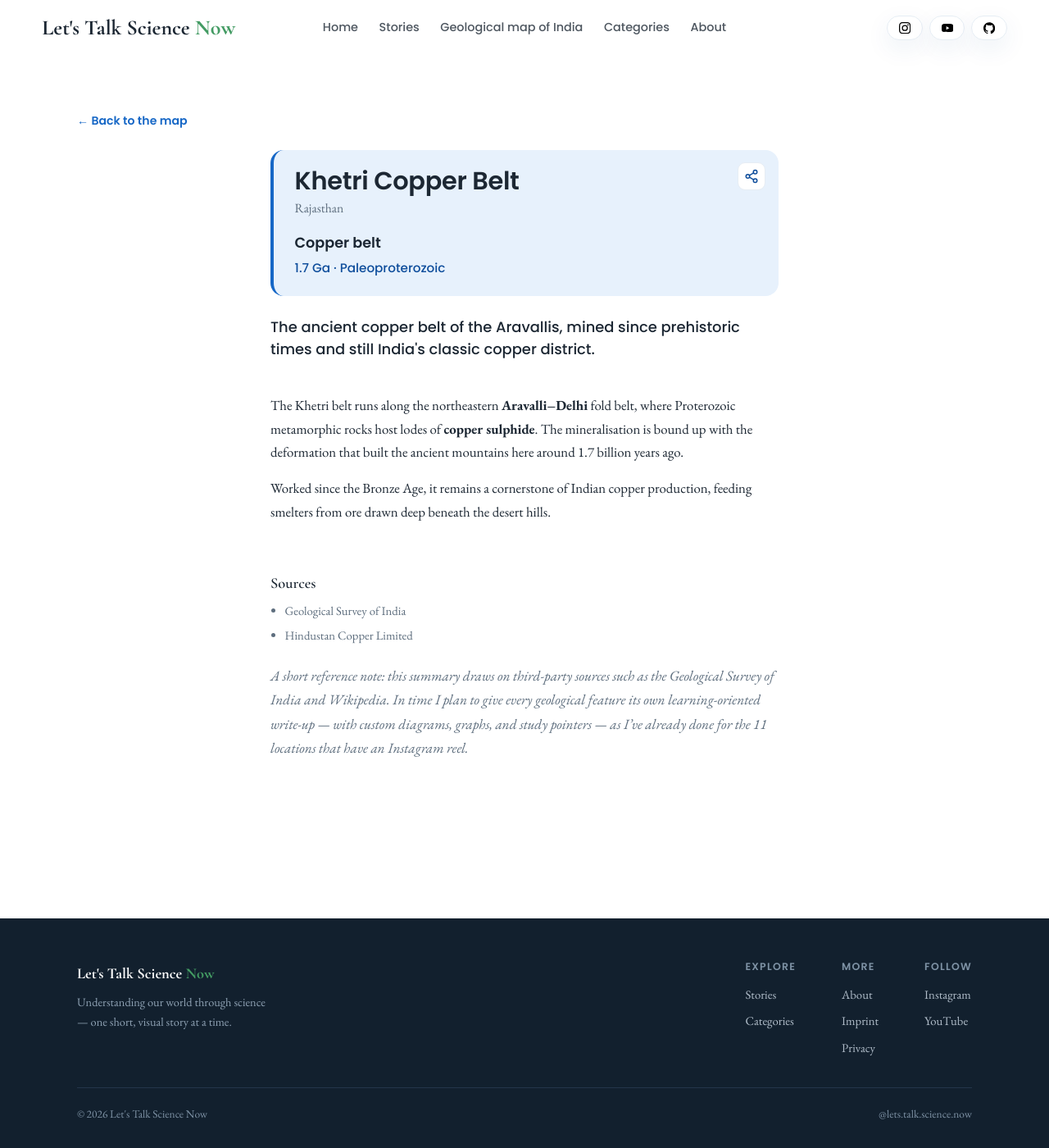
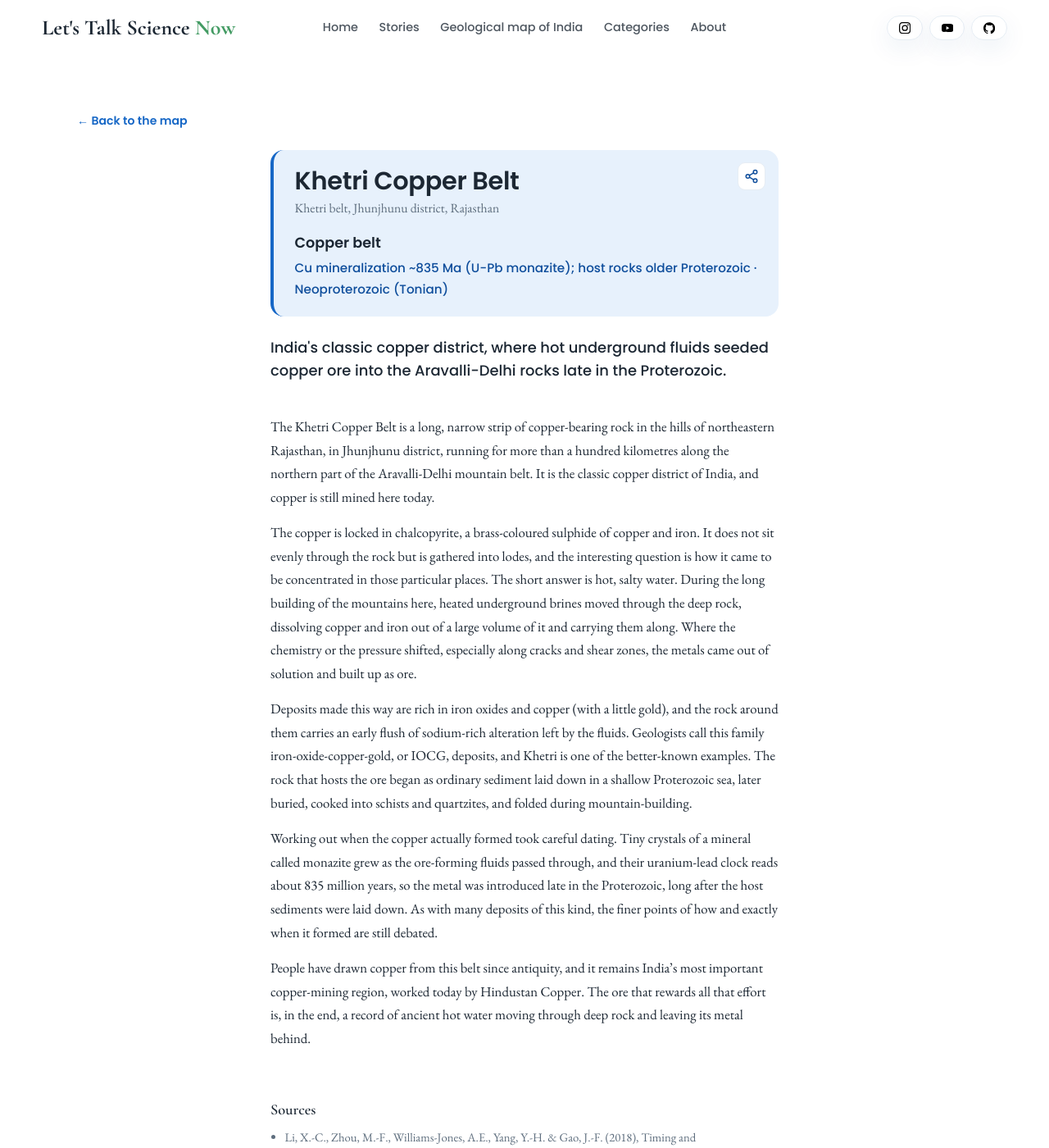
Before and after one commit to Akif-Vohra/LetsTalkScienceNow, a Jekyll site: the page built from _stories/khetri-copper/index.md, in a window 1280 px wide and 1400 px high. Shown: the whole window at 82% size. Built offline with Jekyll 4.4.1, drawn with Linux system fonts in a browser that asks for light colours; some of the changed text lies outside the part shown.

Commit message:
Content: rewrite Khetri Copper Belt article teaching-first
Explain how hot saline fluids concentrated copper into lodes (IOCG-type deposit),
the shallow-marine host rocks later cooked and folded, and how monazite U-Pb
dates the copper. Correct age_ma 1700 -> 835 (dated Cu mineralization; host rocks
older). Source verified: Li et al. 2018 (Mineralium Deposita); Hindustan Copper.

```diff
--- a/_stories/khetri-copper/index.md
+++ b/_stories/khetri-copper/index.md
@@ -3,15 +3,18 @@ layout: geo-feature
 permalink: /stories/khetri-copper/
 title: "Khetri Copper Belt"
 category: geology
-location: "Rajasthan"
+location: "Khetri belt, Jhunjhunu district, Rajasthan"
 age_label: "Proterozoic copper belt"
-summary: "The ancient copper belt of the Aravallis, mined since prehistoric times and still India's classic copper district."
+summary: "India's classic copper district, where hot underground fluids seeded copper ore into the Aravalli-Delhi rocks late in the Proterozoic."
 sources:
-  - text: "Geological Survey of India"
-  - text: "Hindustan Copper Limited"
+  - text: "Li, X.-C., Zhou, M.-F., Williams-Jones, A.E., Yang, Y.-H. & Gao, J.-F. (2018), Timing and genesis of Cu–(Au) mineralization in the Khetri Copper Belt, northwestern India: constraints from in situ U–Pb ages and Sm–Nd isotopes of monazite-(Ce), Mineralium Deposita"
+    url: "https://link.springer.com/article/10.1007/s00126-018-0823-3"
+  - text: "Hindustan Copper Limited (operator of the Khetri Copper Complex)"
 add_on_map: true
 latlng: [27.98, 75.78]
-age_ma: 1700
+age_ma: 835
+age: "Cu mineralization ~835 Ma (U-Pb monazite); host rocks older Proterozoic"
+period_or_era: "Neoproterozoic (Tonian)"
 feature_type: "Copper belt"
 gallery:
   - src: /assets/covers/khetri/fort.jpg
@@ -25,6 +28,12 @@ gallery:
     credit: "ananya pal · CC BY-SA 4.0 · via Wikimedia Commons"
 ---
 
-The Khetri belt runs along the northeastern **Aravalli–Delhi** fold belt, where Proterozoic metamorphic rocks host lodes of **copper sulphide**. The mineralisation is bound up with the deformation that built the ancient mountains here around 1.7 billion years ago.
+The Khetri Copper Belt is a long, narrow strip of copper-bearing rock in the hills of northeastern Rajasthan, in Jhunjhunu district, running for more than a hundred kilometres along the northern part of the Aravalli-Delhi mountain belt. It is the classic copper district of India, and copper is still mined here today.
 
-Worked since the Bronze Age, it remains a cornerstone of Indian copper production, feeding smelters from ore drawn deep beneath the desert hills.
+The copper is locked in chalcopyrite, a brass-coloured sulphide of copper and iron. It does not sit evenly through the rock but is gathered into lodes, and the interesting question is how it came to be concentrated in those particular places. The short answer is hot, salty water. During the long building of the mountains here, heated underground brines moved through the deep rock, dissolving copper and iron out of a large volume of it and carrying them along. Where the chemistry or the pressure shifted, especially along cracks and shear zones, the metals came out of solution and built up as ore.
+
+Deposits made this way are rich in iron oxides and copper (with a little gold), and the rock around them carries an early flush of sodium-rich alteration left by the fluids. Geologists call this family iron-oxide-copper-gold, or IOCG, deposits, and Khetri is one of the better-known examples. The rock that hosts the ore began as ordinary sediment laid down in a shallow Proterozoic sea, later buried, cooked into schists and quartzites, and folded during mountain-building.
+
+Working out when the copper actually formed took careful dating. Tiny crystals of a mineral called monazite grew as the ore-forming fluids passed through, and their uranium-lead clock reads about 835 million years, so the metal was introduced late in the Proterozoic, long after the host sediments were laid down. As with many deposits of this kind, the finer points of how and exactly when it formed are still debated.
+
+People have drawn copper from this belt since antiquity, and it remains India's most important copper-mining region, worked today by Hindustan Copper. The ore that rewards all that effort is, in the end, a record of ancient hot water moving through deep rock and leaving its metal behind.
```
